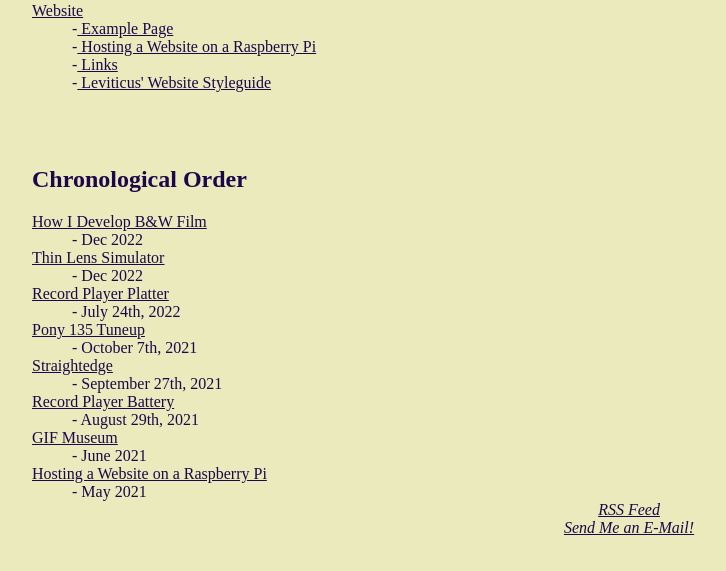
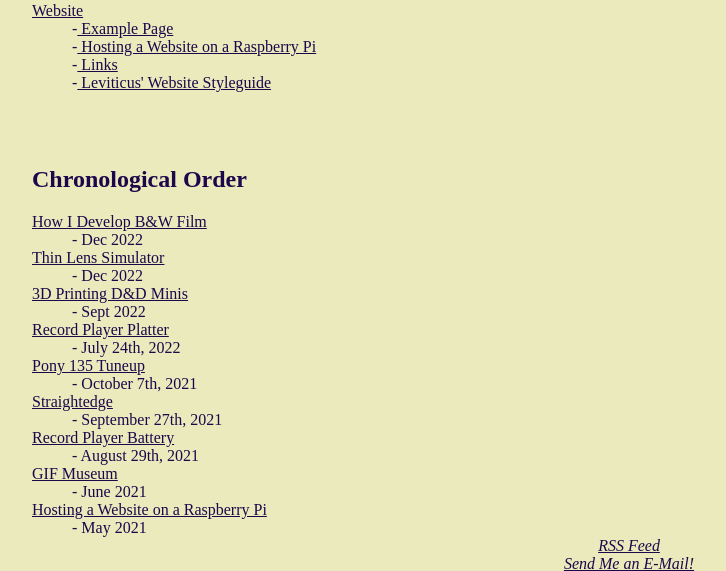
Before and after one commit to Leviticoos/leviticusrhoden, a PHP site: page / in a window 1280 px wide. Shown: the part 1061-1632 px from the top of the page, without its empty margins (11-737 px from the left). Before the commit the page ends 1596 px from the top, so only its background shows below. Run offline with PHP 8.4, Linux system fonts and the light colour scheme.

Commit message:
*OBSERVE*

```diff
--- a/index.php
+++ b/index.php
@@ -59,6 +59,8 @@ Leviticus' Website
     <dd>- Dec 2022</dd>
 <dt><a href="cameras/thinlenssim.php">Thin Lens Simulator</a></dt>
     <dd>- Dec 2022</dd>
+<dt><a href='crafting/3d_minis.php'>3D Printing D&D Minis</a></dt>
+    <dd>- Sept 2022</dd>
 <dt><a href="crafting/recordplayer2.php">Record Player Platter</a></dt>
     <dd>- July 24th, 2022</dd>
 <dt><a href="cameras/pony_135_tuneup.php">Pony 135 Tuneup</a></dt>
```
Also changed, not shown: crafting/hpEnvyFix.php (+7 -1 lines).
